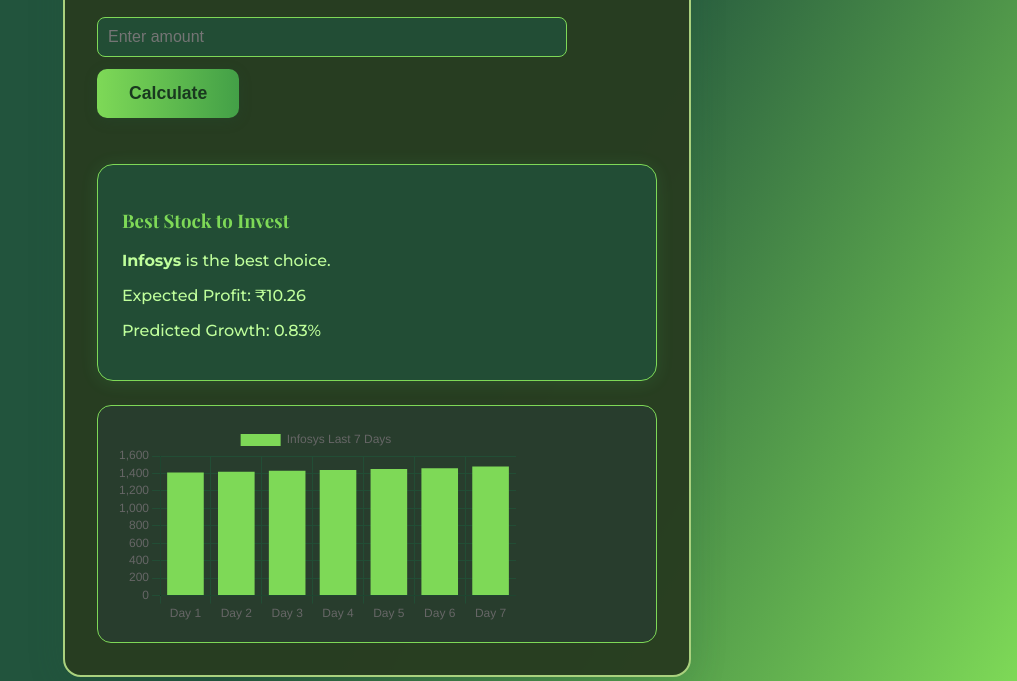
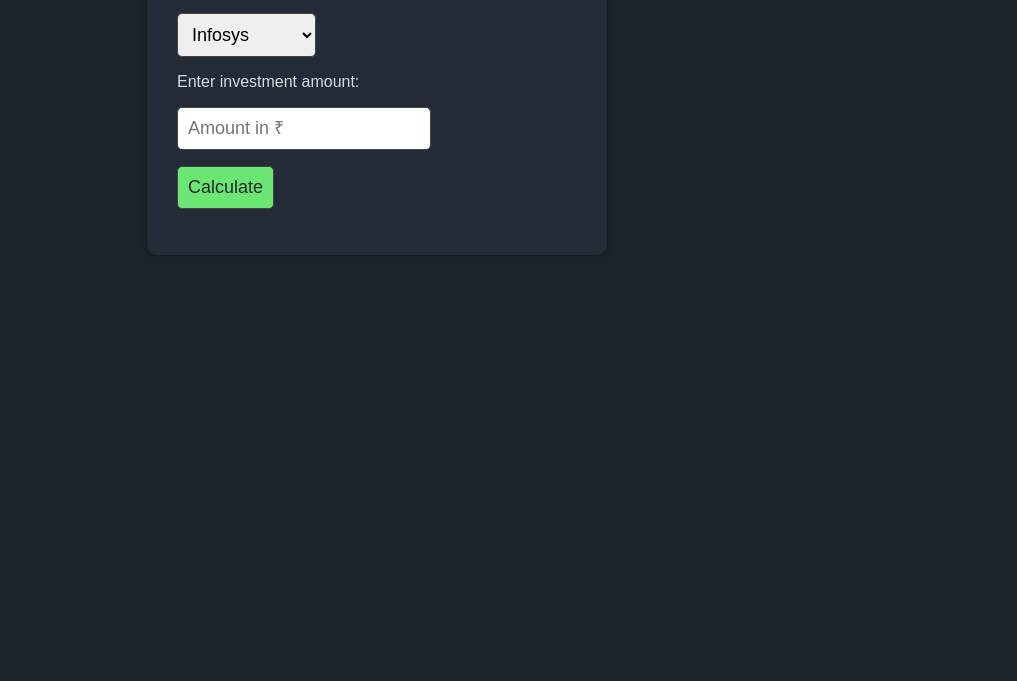
Before and after one commit to aishwaryabnateekar-ui/Ai-stock-market-advisor, a plain HTML site: page index.html in a window 1280 px wide. Shown: the part 169-850 px from the top of the page, without its empty margins (263-1280 px from the left). After the commit the page ends 800 px from the top, so only its background shows below. Drawn offline with nearby package versions, Linux system fonts and the light colour scheme.

Commit message:
Revamp UI for AI Stock Market Advisor
Updated the layout and styles for the AI Stock Market Advisor interface, including new input fields and a results display.

```diff
--- a/index.html
+++ b/index.html
@@ -3,141 +3,61 @@
 <head>
   <meta charset="UTF-8">
   <title>AI Stock Market Advisor</title>
-  <!-- Base style sheet (optional, for your extra CSS) -->
-  <link rel="stylesheet" href="style.css">
-  <!-- Luxurious background styles -->
   <style>
-    body {
-      background: linear-gradient(120deg, #22543d 55%, #7ed957 100%);
-      min-height: 100vh;
-      margin: 0;
-      color: #eaeaea;
-      font-family: 'Montserrat', 'Segoe UI', 'Helvetica Neue', Arial, sans-serif;
-    }
-    .lux-bg {
-      background: rgba(40, 60, 32, 0.97);
-      border-radius: 18px;
-      box-shadow: 0 6px 36px rgba(34, 84, 61, 0.18);
-      border: 2px solid #aad17e;
-      padding: 32px;
-      margin: 50px auto;
-      max-width: 560px;
-    }
-    h1, h3 {
-      font-family: 'Playfair Display', 'Montserrat', serif;
-      color: #7ed957;
-    }
-    .card {
-      background: #224d35;
-      color: #bffe9b;
-      border-radius: 16px;
-      box-shadow: 0 2px 18px rgba(84, 255, 134, 0.10);
-      border: 1px solid #7ed957;
-      padding: 24px;
-      margin-top: 30px;
-    }
-    .chart-container {
-      background: rgba(41, 61, 46, 0.92);
-      border-radius: 14px;
-      border: 1.5px solid #7ed957;
-      padding: 18px;
-      margin-top: 24px;
-    }
-    input[type="text"], input[type="number"] {
-      background: #224d35;
-      color: #7ed957;
-      border: 1px solid #7ed957;
-      border-radius: 8px;
-      padding: 10px;
-      font-size: 1em;
-      margin-bottom: 12px;
-      width: 80%;
-      margin-top: 16px;
-    }
-    button {
-      background: linear-gradient(90deg, #7ed957 0%, #43a047 100%);
-      color: #19381f;
-      border: none;
-      padding: 14px 32px;
-      font-weight: 600;
-      border-radius: 10px;
-      font-size: 1.1em;
-      box-shadow: 0 3px 14px rgba(34, 84, 61, 0.20);
-      cursor: pointer;
-      margin-bottom: 16px;
-      transition: background 0.3s, color 0.3s;
-    }
-    button:hover {
-      background: linear-gradient(90deg, #43a047 0%, #7ed957 100%);
-      color: #7ed957;
-    }
-    @media (max-width: 700px) {
-      .lux-bg {
-        padding: 12px;
-        margin: 10px;
-        max-width: 98vw;
-      }
-    }
+    body { background: #1b242c; color: #d9dbdf; font-family: Arial, sans-serif; }
+    .container { max-width: 400px; margin: 50px auto; background: #222b36; padding: 30px; border-radius: 10px; box-shadow: 0 0 5px #0f161b; }
+    label, input, select, button { display: block; margin-bottom: 16px; }
+    input, select, button { padding: 10px; font-size: 18px; border-radius: 5px; border: 1px solid #444; }
+    button { background: #6be675; color: #242924; cursor: pointer; }
+    .result { background: #263040; padding: 20px; border-radius: 8px; margin-top: 10px; }
   </style>
-  <link href="https://fonts.googleapis.com/css2?family=Montserrat:wght@500;700&family=Playfair+Display:wght@700&display=swap" rel="stylesheet">
-  <!-- Chart.js CDN -->
-  <script src="https://cdn.jsdelivr.net/npm/chart.js"></script>
 </head>
 <body>
-  <div class="lux-bg">
-    <h1>AI Stock Market Advisor</h1>
-    <input type="text" id="investment" placeholder="Enter amount">
+<div class="container">
+  <h2>AI Stock Market Advisor</h2>
+  <label for="company">Select Company:</label>
+  <select id="company">
+    <option value="infosys">Infosys</option>
+    <option value="tcs">TCS</option>
+    <option value="reliance">Reliance</option>
+    <option value="hdfc">HDFC Bank</option>
+  </select>
+  <label for="investment">Enter investment amount:</label>
+  <input id="investment" type="number" placeholder="Amount in ₹">
   <button onclick="calculate()">Calculate</button>
-    <div class="card" id="result">
-      <h3>Best Stock to Invest</h3>
-      <p><strong>Infosys</strong> is the best choice.</p>
-      <p>Expected Profit: ₹10.26</p>
-      <p>Predicted Growth: 0.83%</p>
+
+  <div class="result" id="result" style="display:none"></div>
 </div>
-    <div class="chart-container">
-      <canvas id="myChart" width="400" height="200"></canvas>
-    </div>
-  </div>
+
 <script>
-    // Example: Render a bar chart on page load
-    window.onload = function () {
-      var ctx = document.getElementById('myChart').getContext('2d');
-      new Chart(ctx, {
-        type: 'bar', // Change to 'line' for a line chart
-        data: {
-          labels: ['Day 1', 'Day 2', 'Day 3', 'Day 4', 'Day 5', 'Day 6', 'Day 7'],
-          datasets: [{
-            label: 'Infosys Last 7 Days',
-            data: [1410, 1420, 1430, 1440, 1450, 1460, 1480],
-            backgroundColor: '#7ed957'
-          }]
-        },
-        options: {
-          responsive: false,
-          plugins: {
-            legend: { display: true }
-          },
-          scales: {
-            x: {
-              grid: {
-                color: '#224d35'
+function calculate() {
+  var amount = parseFloat(document.getElementById('investment').value);
+  var company = document.getElementById('company').value;
+  if (isNaN(amount) || amount <= 0) {
+    alert("Please enter a valid positive number.");
+    return;
   }
-            },
-            y: {
-              grid: {
-                color: '#224d35'
-              }
-            }
-          }
-        }
-      });
+  // Example company growth rates (you can update these with real data)
+  var rates = {
+    infosys: 0.0083,
+    tcs: 0.0065,
+    reliance: 0.0111,
+    hdfc: 0.0074
   };
-    // Placeholder for your calculate function
-    function calculate() {
-  var amount = document.getElementById('investment').value;
-  // Simple profit calculation example
-  var profit = amount * 0.0083;
-  alert('Expected Profit: ₹' + profit.toFixed(2));
+  var names = {
+    infosys: "Infosys",
+    tcs: "TCS",
+    reliance: "Reliance",
+    hdfc: "HDFC Bank"
+  };
+  var growthRate = rates[company];
+  var profit = amount * growthRate;
+  var resultDiv = document.getElementById('result');
+  resultDiv.style.display = 'block';
+  resultDiv.innerHTML = `<strong>Best Stock to Invest</strong><br>
+    <b>${names[company]}</b> is the selected choice.<br>
+    Expected Profit: ₹${profit.toFixed(2)}<br>
+    Predicted Growth: ${(growthRate*100).toFixed(2)}%`;
 }
 </script>
 </body>
```
Lines whose indentation alone changed are shown as unchanged.
